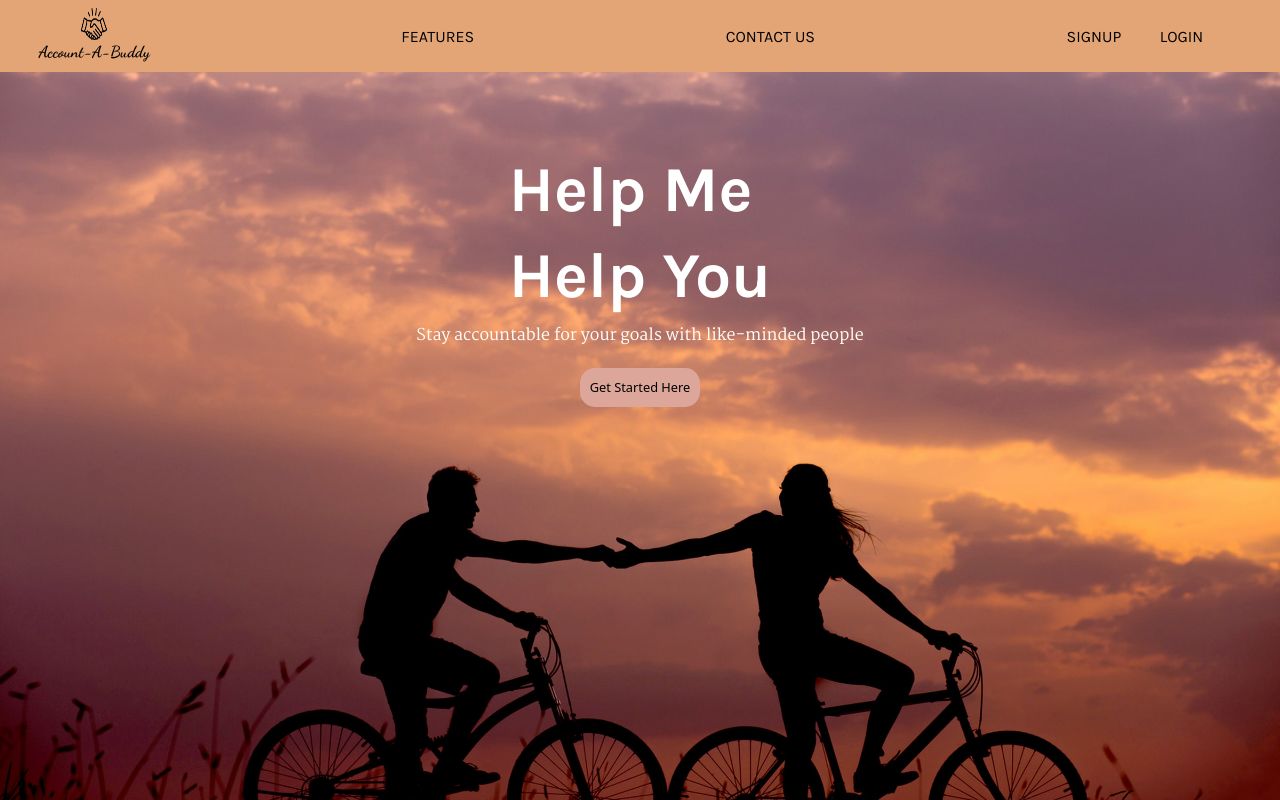
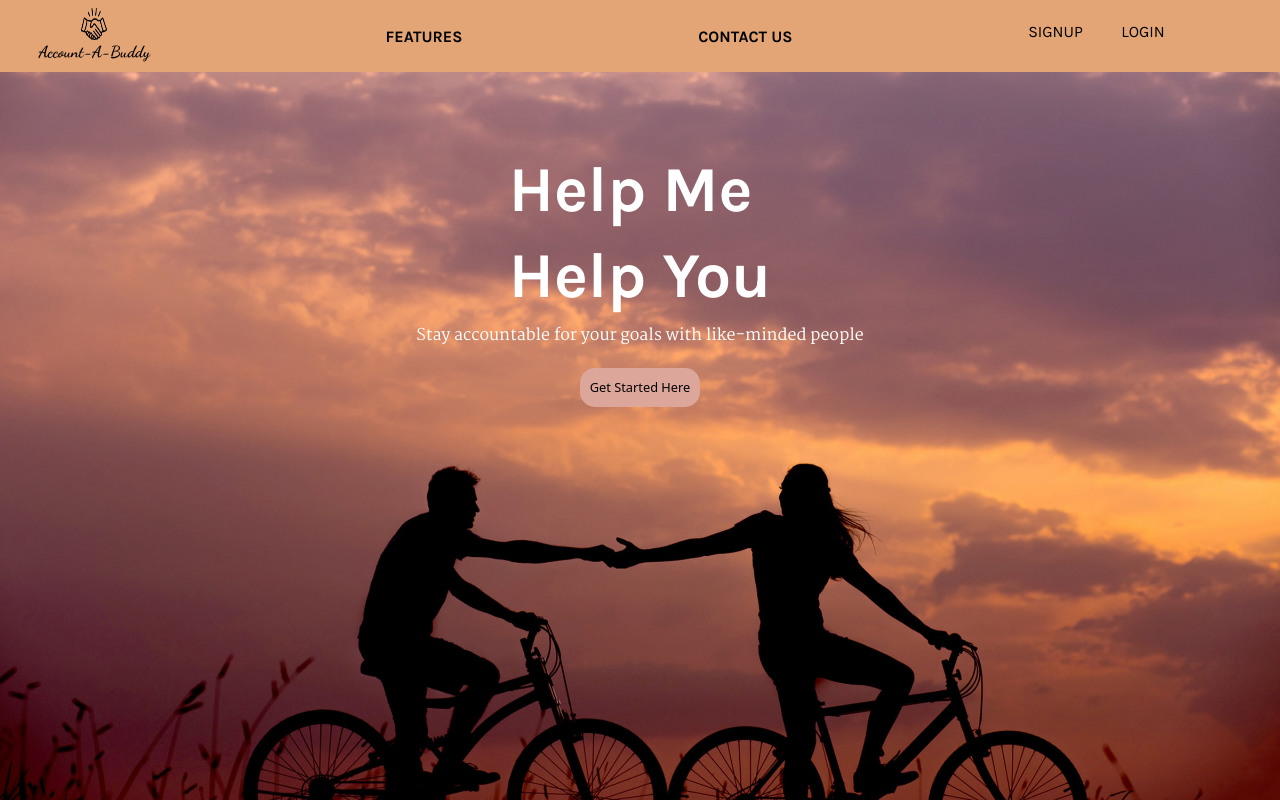
Before and after one commit to zaminku/Account-a-Buddy, a React (Create React App) app in the folder frontend/: page /goals in a window 1280 px wide. Built offline with nearby package versions, Linux system fonts and the light colour scheme; no server answers.

Commit message:
align nav-bar

```diff
--- a/frontend/src/components/nav/navbar.css
+++ b/frontend/src/components/nav/navbar.css
@@ -9,8 +9,10 @@
 }
 
 /* Link tag === a tag */
-.navbar-right a{
+.navbar-right a, .navbar-right {
     padding-right: 3vw;
+    align-items: center;
+    padding-bottom: 10px;
 }
 
 .navbar a{
@@ -42,3 +44,21 @@
     width: 2vw;
     height: 4vh;
 }
+
+.logout-btn {
+    border: none ;
+    border-radius: 15px;
+    padding: 5px 10px;
+    margin-top: 10px;
+    font-size: 1vw;
+    background-color: #fde5d6;
+}
+
+.logout-btn:hover {
+    color:white;
+    background-color: #c77857;
+}
+
+.f-dec, .c-dec {
+    font-weight: bold;
+}
--- a/frontend/src/components/nav/navbar.js
+++ b/frontend/src/components/nav/navbar.js
@@ -22,7 +22,7 @@ class NavBar extends React.Component {
                 <div className="navbar-right">
                     <Link to={'/chat'}>Chat</Link>
                     <Link to={'/goals'}>Goals</Link>
-                    <button onClick={this.logoutUser}>Logout</button>
+                    <button className="logout-btn" onClick={this.logoutUser}>Logout</button>
                 </div>
             );
         } else {
@@ -43,15 +43,17 @@ class NavBar extends React.Component {
                     <img className="navbar-logo" src="../handshake.png" alt="Github-logo" /> Account-A-Buddy
                 </Link>
 
-                <div>
-                 <Link to={'/about'}>Features</Link>
+                <div className="f-dec">
+                    <Link to={'/about'}>Features</Link>
                 </div>
 
-                <div>
-                <Link to={'/contact'}>Contact Us</Link>
+                <div className="c-dec">
+                    <Link to={'/contact'}>Contact Us</Link>
                 </div>
 
-                {this.getLinks()}
+                <div className="nav-right-margin">
+                    {this.getLinks()}
+                </div>
             </div>
         );
     }
```
